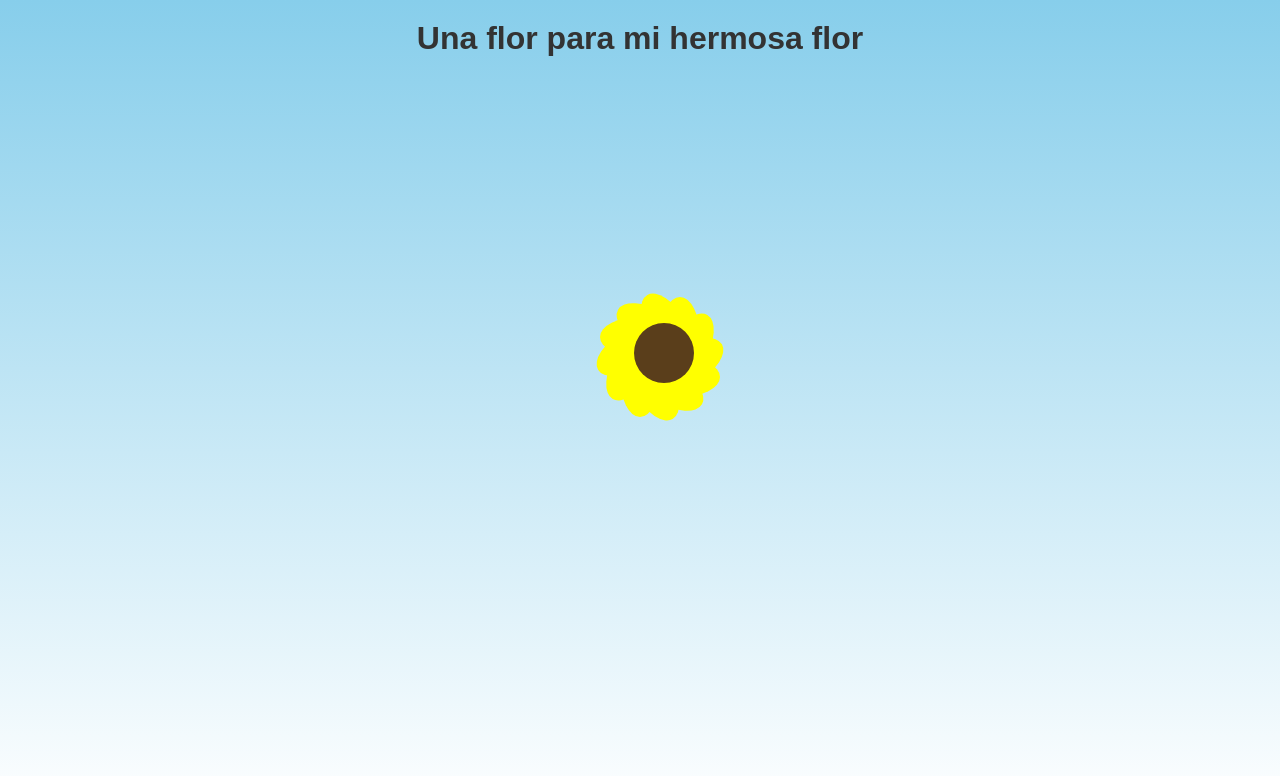
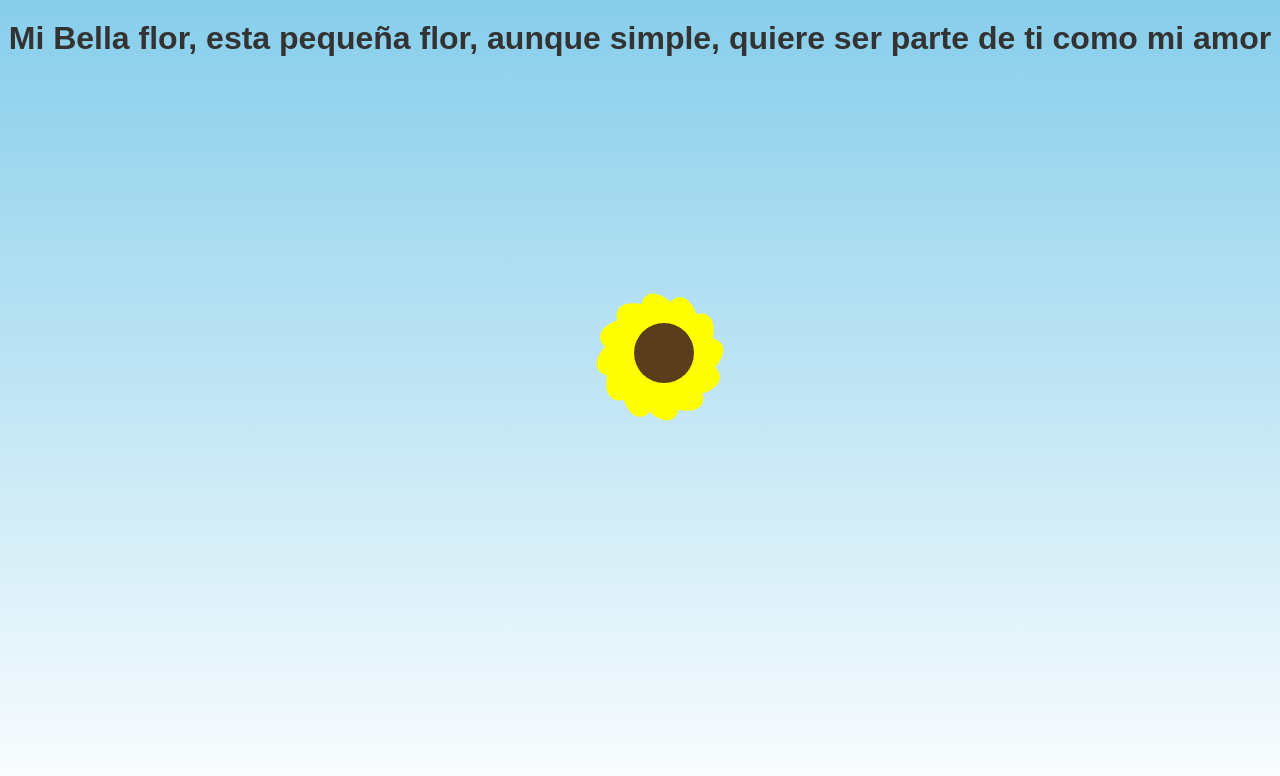
Before and after one commit to urielsuarezbaltazar/Mi-Flor, a plain HTML site: page index.html in a window 1280 px wide. Drawn offline with Linux system fonts and the light colour scheme.

Commit message:
Update heading text in index.html

```diff
--- a/index.html
+++ b/index.html
@@ -9,7 +9,7 @@
 <body>
 
     <!-- Texto superior -->
-    <h1 class="titulo">Una flor para mi hermosa flor</h1>
+    <h1 class="titulo">Mi Bella flor, esta pequeña flor, aunque simple, quiere ser parte de ti como mi amor</h1>
 
     <!-- Contenedor principal -->
     <div class="contenedor">
```
